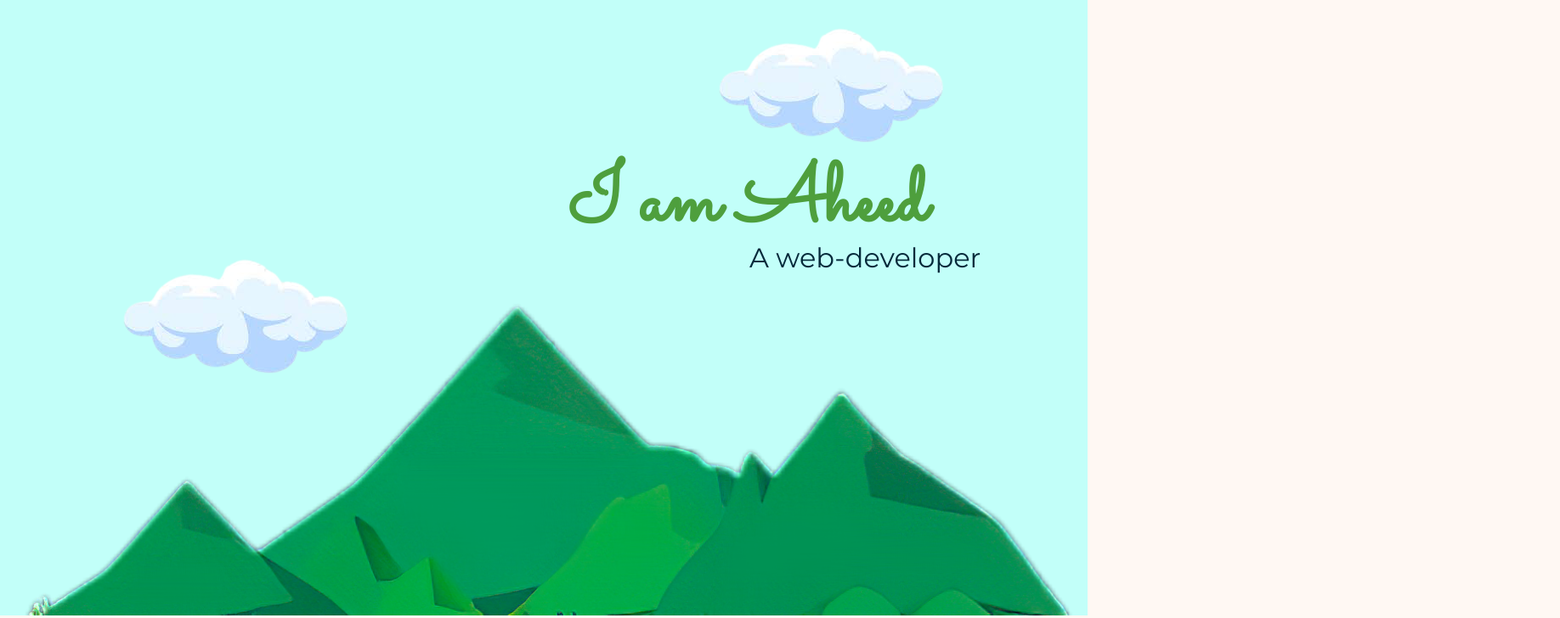
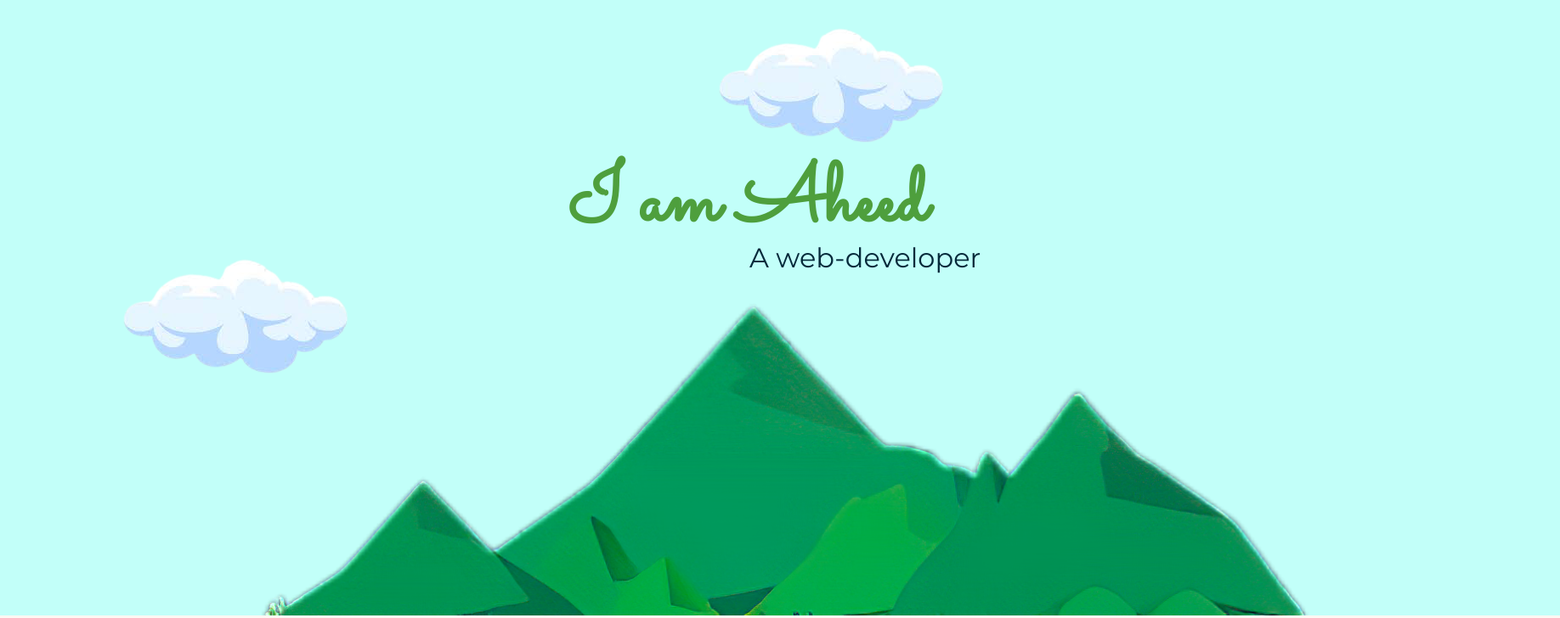
Before and after one commit to Aheed00/MY-site, a plain HTML site: page index.html in a window 1280 px wide. Shown: the top 728 px of the page at 85% size, 1836 px wide, since content can reach past the window. Drawn offline with Linux system fonts and the light colour scheme.

Commit message:
Update styles.css

```diff
--- a/styles.css
+++ b/styles.css
@@ -20,7 +20,7 @@ text-align: center;
 
       background-color: #C2FFF9;
       height: 45.3rem;
-      width: 100% ;
+      width: 1836px;
 
 }
 
```
